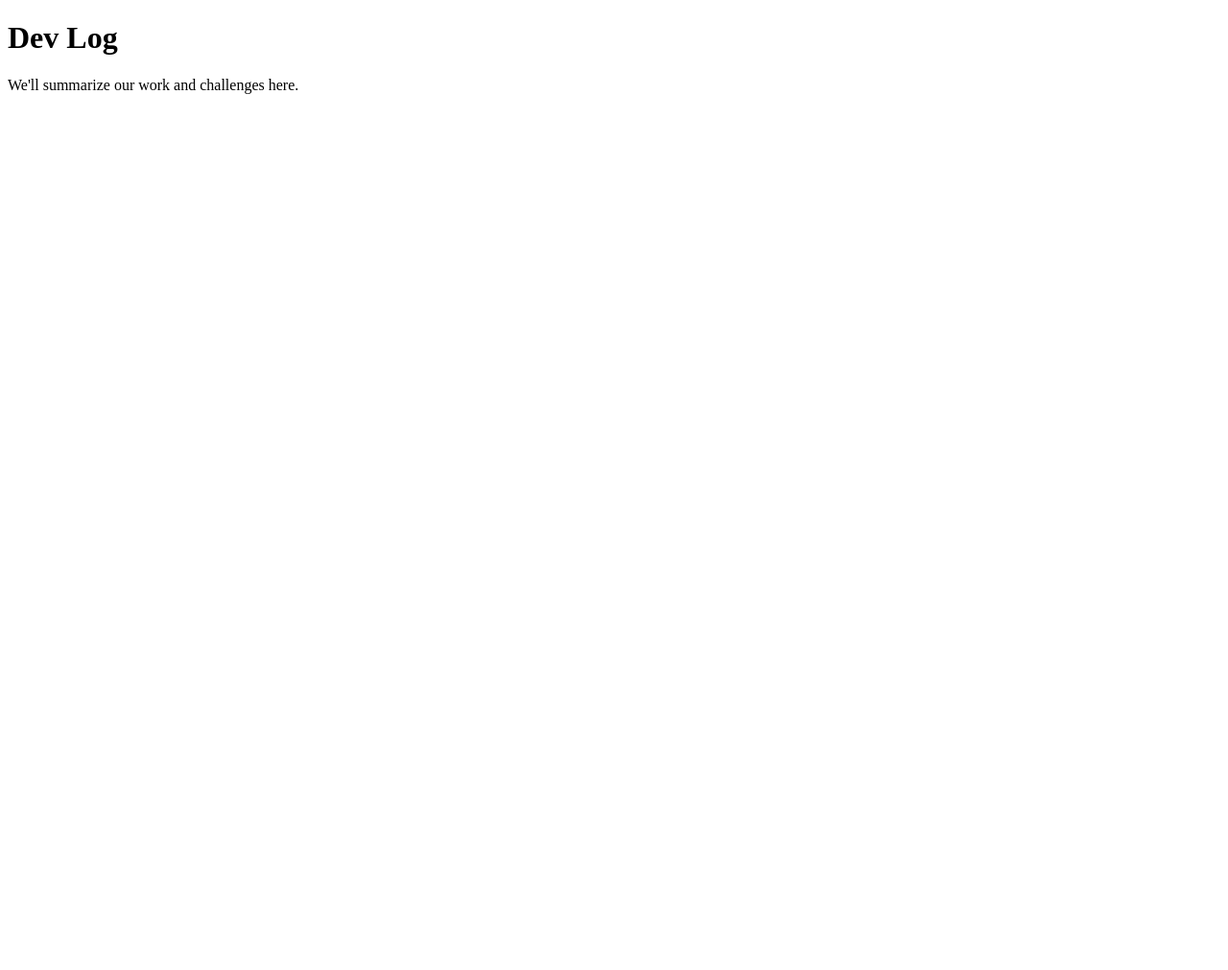
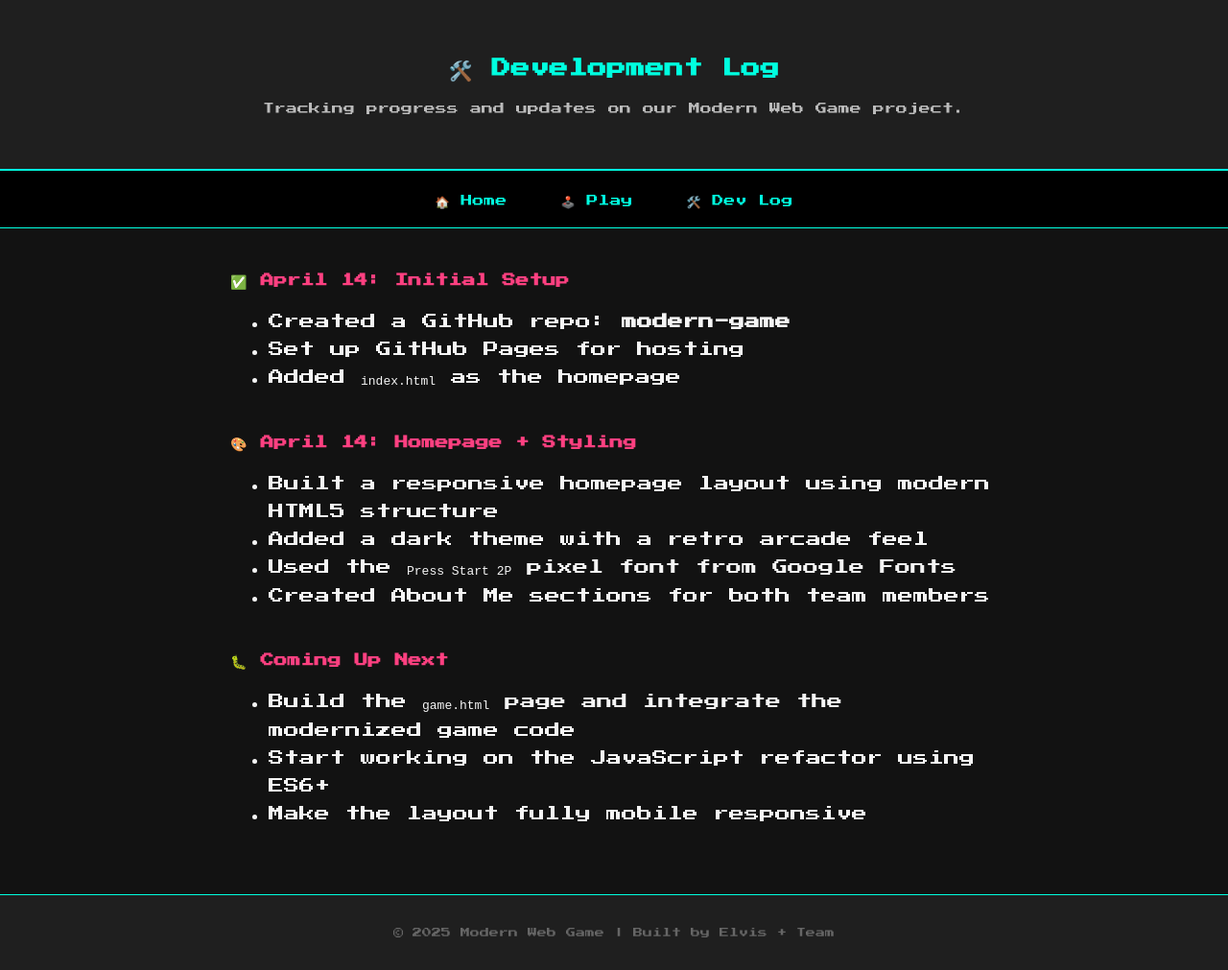
Before and after one commit to elvismedina20/Modern-Game, a plain HTML site: page devlog.html in a window 1280 px wide. Shown: the whole page at 96% size. Before the commit the page ends 800 px from the top, so only its background shows below. Drawn offline with Linux system fonts and the light colour scheme.

Commit message:
Update devlog.html

```diff
--- a/devlog.html
+++ b/devlog.html
@@ -3,10 +3,54 @@
 <head>
   <meta charset="UTF-8" />
   <meta name="viewport" content="width=device-width, initial-scale=1.0"/>
-  <title>Development Log</title>
+  <title>Dev Log</title>
+  <link rel="stylesheet" href="style/main.css">
+  <link href="https://fonts.googleapis.com/css2?family=Press+Start+2P&display=swap" rel="stylesheet">
 </head>
 <body>
-  <h1>Dev Log</h1>
-  <p>We'll summarize our work and challenges here.</p>
+  <header>
+    <h1>🛠️ Development Log</h1>
+    <p>Tracking progress and updates on our Modern Web Game project.</p>
+  </header>
+
+  <nav>
+    <a href="index.html">🏠 Home</a>
+    <a href="game.html">🕹️ Play</a>
+    <a href="devlog.html">🛠️ Dev Log</a>
+  </nav>
+
+  <main>
+    <section>
+      <h2>✅ April 14: Initial Setup</h2>
+      <ul>
+        <li>Created a GitHub repo: <strong>modern-game</strong></li>
+        <li>Set up GitHub Pages for hosting</li>
+        <li>Added <code>index.html</code> as the homepage</li>
+      </ul>
+    </section>
+
+    <section>
+      <h2>🎨 April 14: Homepage + Styling</h2>
+      <ul>
+        <li>Built a responsive homepage layout using modern HTML5 structure</li>
+        <li>Added a dark theme with a retro arcade feel</li>
+        <li>Used the <code>Press Start 2P</code> pixel font from Google Fonts</li>
+        <li>Created About Me sections for both team members</li>
+      </ul>
+    </section>
+
+    <section>
+      <h2>🐛 Coming Up Next</h2>
+      <ul>
+        <li>Build the <code>game.html</code> page and integrate the modernized game code</li>
+        <li>Start working on the JavaScript refactor using ES6+</li>
+        <li>Make the layout fully mobile responsive</li>
+      </ul>
+    </section>
+  </main>
+
+  <footer>
+    <p>© 2025 Modern Web Game | Built by Elvis + Team</p>
+  </footer>
 </body>
 </html>
```
